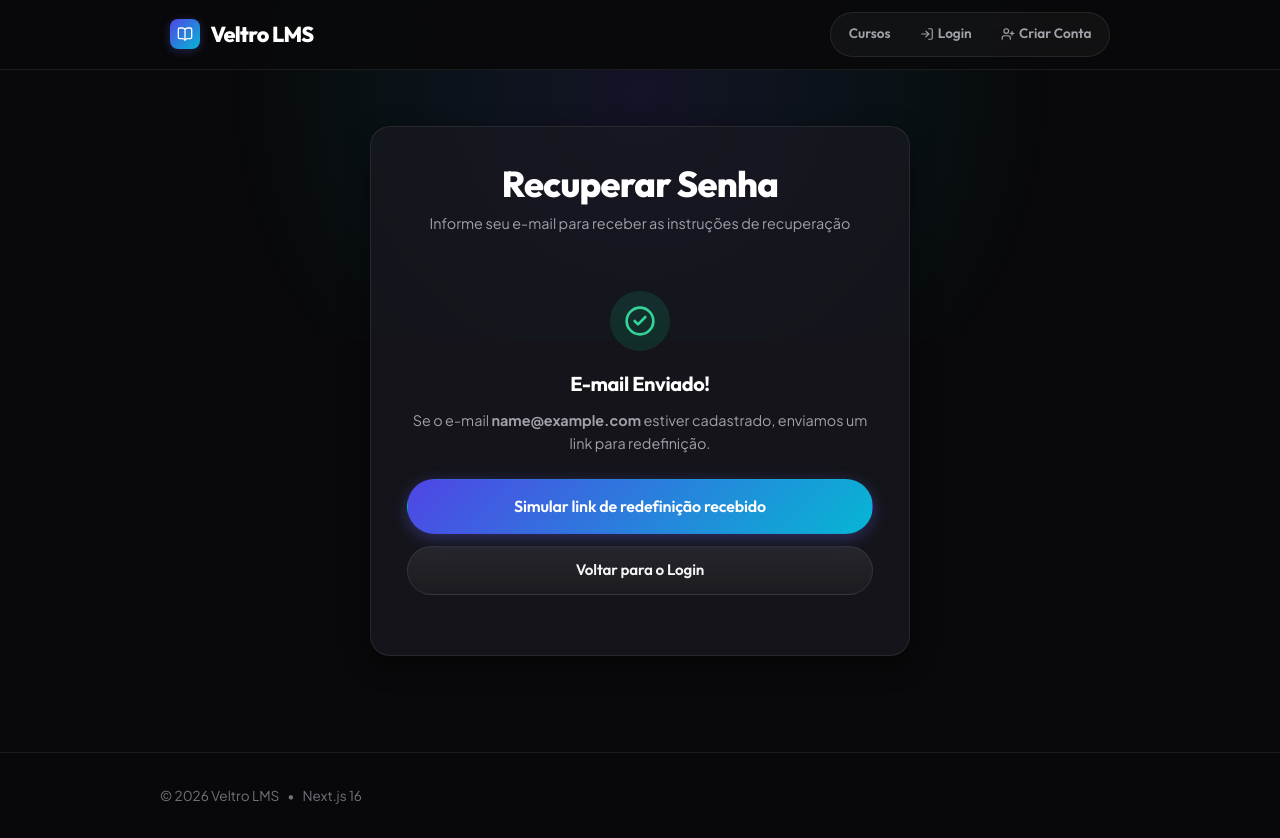
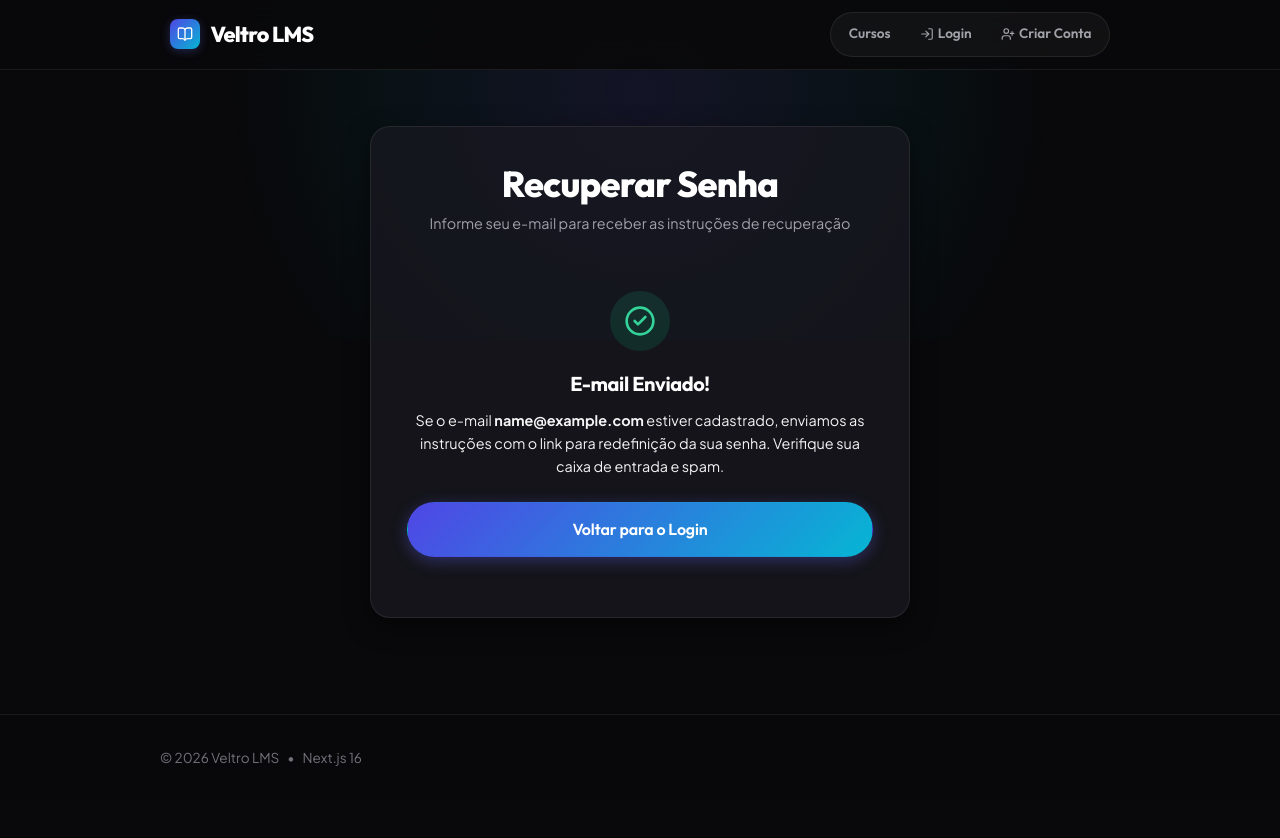
Before and after one commit to Cr1stofe/lms-front-next, a Next.js app: page /perdeu-senha in a window 1280 px wide. Both pictures are taken after typing "name@example.com" into the empty fields and a click on the button "Enviar Link de Recuperação". After the commit the page ends 801 px from the top, so only its background shows below. Built offline with nearby package versions, Linux system fonts and the light colour scheme; no server answers.

Commit message:
refactor(auth): remover simulacao de demo token no envio de recuperacao de senha

```diff
--- a/src/app/perdeu-senha/page.tsx
+++ b/src/app/perdeu-senha/page.tsx
@@ -56,17 +56,12 @@ export default function ForgotPasswordPage() {
               <CheckCircle2 size={32} />
             </div>
             <h3 style={{ fontSize: '1.25rem', marginBottom: '0.75rem' }}>E-mail Enviado!</h3>
-            <p style={{ fontSize: '0.9rem', marginBottom: '1.5rem' }}>
-              Se o e-mail <strong>{email}</strong> estiver cadastrado, enviamos um link para redefinição.
+            <p style={{ fontSize: '0.9rem', marginBottom: '1.5rem', color: 'var(--color-text-muted)' }}>
+              Se o e-mail <strong>{email}</strong> estiver cadastrado, enviamos as instruções com o link para redefinição da sua senha. Verifique sua caixa de entrada e spam.
             </p>
-            <div style={{ display: 'flex', flexDirection: 'column', gap: '0.75rem' }}>
-              <Link href="/resetar-senha?token=demo-token-123" className={styles.submitBtn} style={{ margin: 0 }}>
-                Simular link de redefinição recebido
-              </Link>
-              <Link href="/login" className="btn" style={{ width: '100%' }}>
-                Voltar para o Login
-              </Link>
-            </div>
+            <Link href="/login" className={styles.submitBtn} style={{ margin: 0, textDecoration: 'none' }}>
+              Voltar para o Login
+            </Link>
           </div>
         ) : (
           <form onSubmit={handleSubmit}>
```
